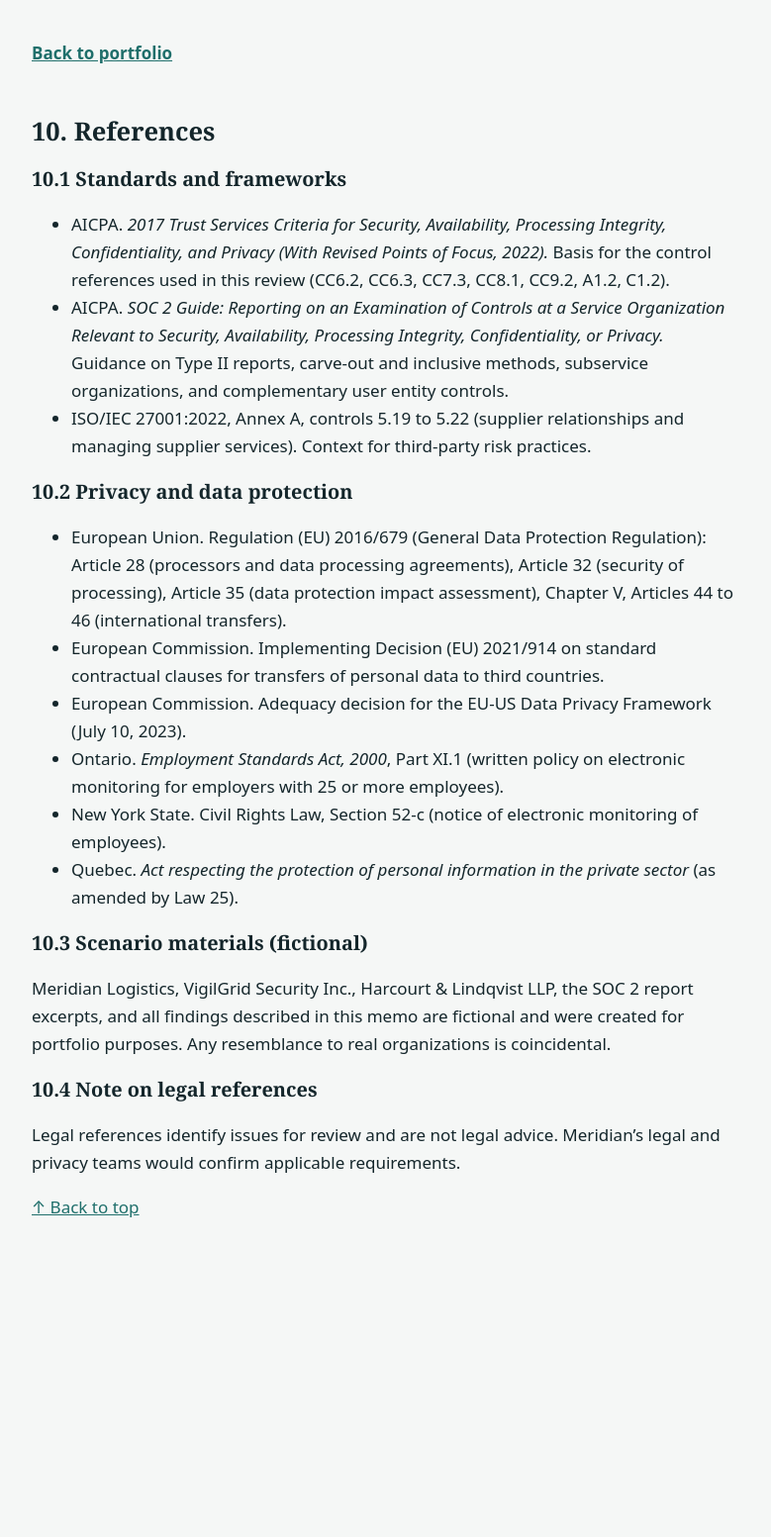
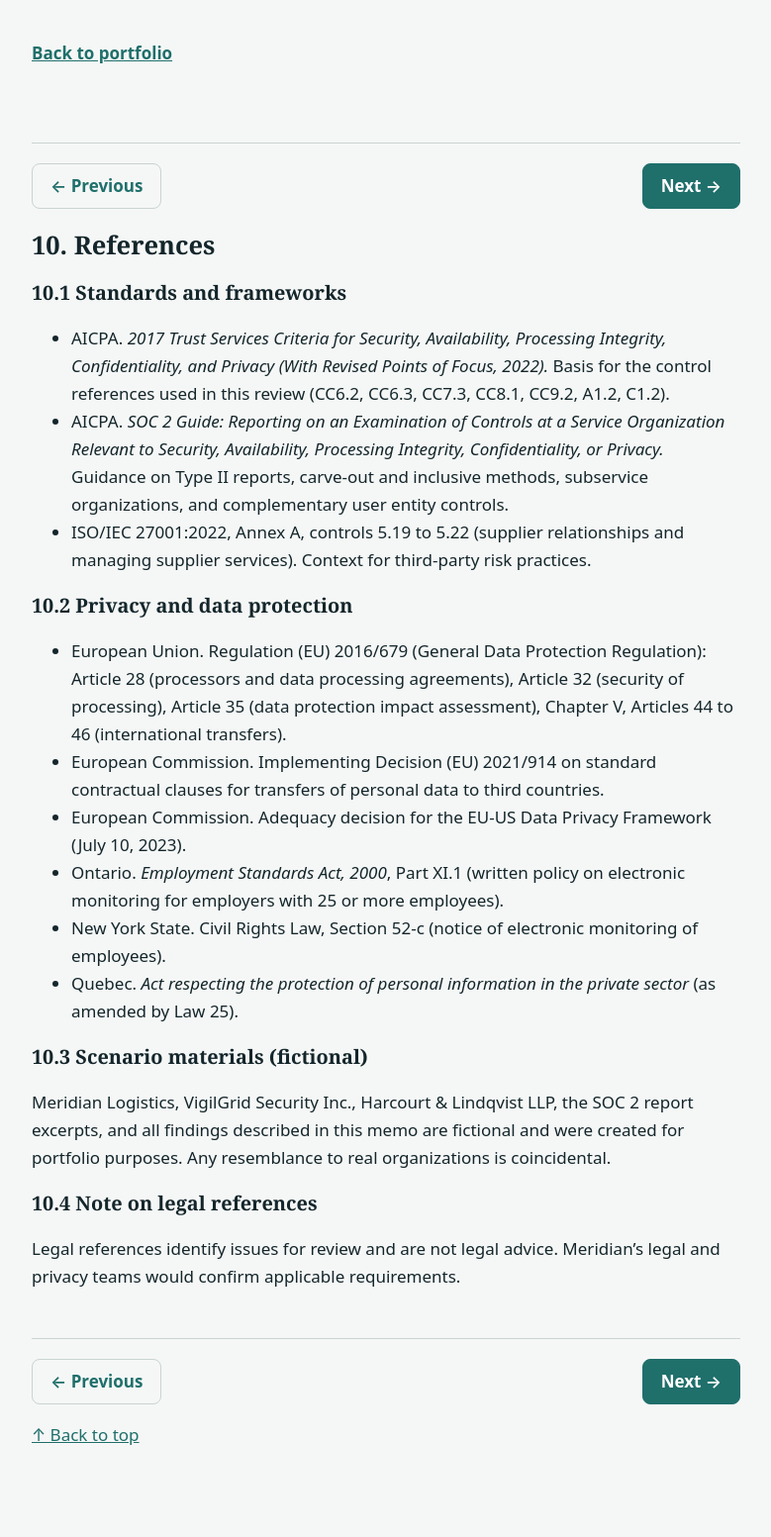
Before and after one commit to krens22/GRC-project-portfolio, a Jekyll site: the page built from Risk_assessements/SOC2-type-II-reviews/VigilGrid_Security_Inc/10-references.md, in a window 1280 px wide. Shown: the whole page at 99% size, without its empty margins (250-1029 px from the left). Built offline with Jekyll 4.4.1, drawn with Linux system fonts in a browser that asks for light colours; our own code applies the rules of GitHub Pages for plain Markdown files; before the commit the page ends 1323 px from its top, so only the background shows below that; part of the change alters nothing that is shown.

Commit message:
Add front matter to 10-references.md
Added front matter for navigation and title.

```diff
--- a/Risk_assessements/SOC2-type-II-reviews/VigilGrid_Security_Inc/10-references.md
+++ b/Risk_assessements/SOC2-type-II-reviews/VigilGrid_Security_Inc/10-references.md
@@ -1,3 +1,9 @@
+---
+title: References
+prev: 08-gap-analysis-and-compensating-controls.html
+next: 10-references.html
+---
+
 ## 10. References
 
 ### 10.1 Standards and frameworks
```
